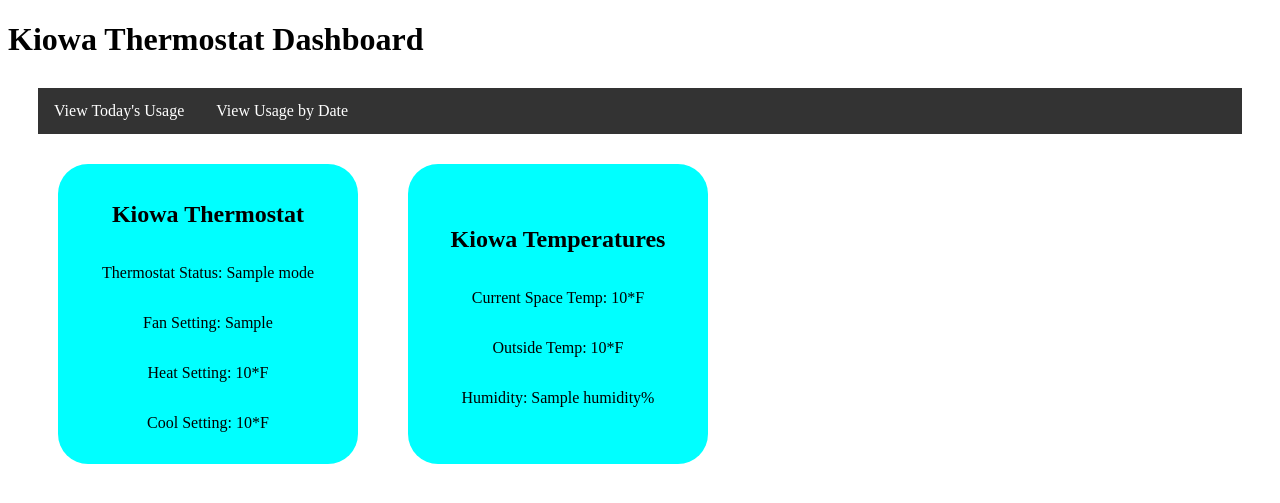
After one commit to sailcali/kiowa-monitor-API, a Flask app: template app/templates/venstar_dashboard.html in a window 1280 px wide. The commit adds this page. Shown: the top 503 px of the page. Run offline with Flask 2, Linux system fonts and the light colour scheme; the template is opened without the code that fills it: most values are stand-ins (such as "Sample title", 1, 10 or a date in 2020); parts of the project's set-up code (start-up, migrations or seed data) failed here and were passed over.

Commit message:
added dashboard html endpoint

```diff
--- a/app/__init__.py
+++ b/app/__init__.py
@@ -30,7 +30,8 @@ def create_app(test_config=None):
     migrate.init_app(app, db)
 
     # Register Blueprints here
-    from .routes import venstar_bp, login_bp
+    from .routes import temps_bp, venstar_bp, login_bp
+    app.register_blueprint(temps_bp)
     app.register_blueprint(venstar_bp)
     app.register_blueprint(login_bp)
 
--- a/app/routes.py
+++ b/app/routes.py
@@ -1,10 +1,19 @@
-from flask import Blueprint, jsonify, make_response, abort, render_template
+from flask import Blueprint, jsonify, make_response, request, abort, render_template
 from flask.signals import request_finished
 from app import db
 from app.models import VenstarTemp
 from datetime import datetime, timedelta, date
+import requests
+from dotenv import load_dotenv
+import os
 
-venstar_bp = Blueprint('venstar_bp', __name__, url_prefix='/temps')
+load_dotenv()
+IP = os.environ.get("VENSTAR_IP")
+VENSTAR_INFO_URL = 'http://' + IP + '/query/info'
+VENSTAR_SENSOR_URL = 'http://' + IP + '/query/sensors'
+
+temps_bp = Blueprint('temps_bp', __name__, url_prefix='/temps')
+venstar_bp = Blueprint('venstar_bp', __name__, url_prefix='/venstar')
 login_bp = Blueprint('login_bp', __name__, url_prefix='/')
 
 @login_bp.route("", methods=['GET'])
@@ -12,6 +21,60 @@ def login():
     return jsonify(['/temps', 'temps/<requested_date>', '/temps/today', '/temps/today_api'])
 
 @venstar_bp.route("", methods=['GET'])
+def venstar_dashboard():
+    """Main dashboard for VENSTAR thermostat. Gathers data from the unit (and database for humidity) and renders the page"""
+
+    # Gather all necessary data
+    info_response = requests.get(VENSTAR_INFO_URL)
+    info = info_response.json()
+    sensor_response = requests.get(VENSTAR_SENSOR_URL)
+    sensors = sensor_response.json()
+    recent_data = VenstarTemp.query.order_by(VenstarTemp.time.desc()).first()
+
+    # Gather the outdoor temp
+    remote_temp = 'N/A' # set to N/A in case its not found!
+    for sensor in sensors['sensors']:
+        if sensor['name'] == 'Remote':
+            remote_temp = sensor['temp']
+
+    # Change mode data (0,1,2,3) to understandable strings
+    if info['mode'] == 0:
+        thermostat_mode = 'OFF'
+    elif info['mode'] == 1:
+        thermostat_mode = 'HEAT'
+    elif info['mode'] == 2:
+        thermostat_mode = 'COOL'
+    else:
+        thermostat_mode = 'AUTO'
+    if info['fan'] == 0:
+        fan_setting = 'AUTO'
+    else:
+        fan_setting = 'ON'
+    data = {'current_temp': info['spacetemp'], 'outside_temp': remote_temp,
+            'heat_temp': info['heattemp'], 'cool_temp': info['cooltemp'],
+            'mode': thermostat_mode, 'fan_setting': fan_setting, 'humidity': recent_data.humidity}
+    return render_template('venstar_dashboard.html', data=data)
+
+@venstar_bp.route("", methods=['PUT'])
+def venstar_changes():
+    pass
+    # email = request.form.get('email')
+    # password = request.form.get('password')
+    # remember = True if request.form.get('remember') else False
+
+    # user = User.query.filter_by(email=email).first()
+
+    # # check if the user actually exists
+    # # take the user-supplied password, hash it, and compare it to the hashed password in the database
+    # if not user or not check_password_hash(user.password, password):
+    #     flash('Please check your login details and try again.')
+    #     return redirect(url_for('auth.login')) # if the user doesn't exist or password is wrong, reload the page
+
+    # # if the above check passes, then we know the user has the right credentials
+    # login_user(user, remember=remember)
+    # return redirect(url_for('main.profile'))
+
+@temps_bp.route("", methods=['GET'])
 def display_recent_temps():
     start_time = datetime.now() - timedelta(days=1)
     temps = VenstarTemp.query.filter(VenstarTemp.time>start_time).all()
@@ -20,7 +83,7 @@ def display_recent_temps():
         data[datetime.strftime(temp.time, '%Y-%b-%d %H:%M')] = [temp.local_temp, temp.pi_temp, temp.remote_temp, temp.humidity]
     return make_response(data)
 
-@venstar_bp.route("/<requested_date>", methods=["GET"])
+@temps_bp.route("/<requested_date>", methods=["GET"])
 def display_temps_by_date(requested_date):
     try:
         start_date = datetime.strptime(requested_date, '%Y-%m-%d')
@@ -31,12 +94,24 @@ def display_temps_by_date(requested_date):
             abort(404)
     end_time = start_date + timedelta(days=1)
     temps = VenstarTemp.query.filter(VenstarTemp.time>start_date, VenstarTemp.time<end_time).all()
-    data = {}
-    for temp in temps:
-        data[datetime.strftime(temp.time, '%Y-%b-%d %H:%M')] = [temp.local_temp, temp.pi_temp, temp.remote_temp, temp.humidity]
-    return make_response(data)
+    data = {'data': []}
+    for i in range(len(temps)):
+        if i > 0:
+            last_heat_time = temps[i-1].heat_runtime
+            last_cool_time = temps[i-1].cool_runtime
+        else:
+            last_heat_time = 0
+            last_cool_time = 0
+        data['data'].append({'time': datetime.strftime(temps[i].time, '%Y-%b-%d %H:%M'),
+                     'local_temp': temps[i].local_temp,
+                     'pi_temp': temps[i].pi_temp,
+                     'remote_temp': temps[i].remote_temp,
+                     'humidity': temps[i].humidity,
+                     'heat_time': temps[i].heat_runtime - last_heat_time,
+                     'cool_time': temps[i].cool_runtime - last_cool_time})
+    return render_template('index.html', data=data)
 
-@venstar_bp.route("/today_api", methods=["GET"])
+@temps_bp.route("/today_api", methods=["GET"])
 def return_temps_for_api():
     start_date = date.today()
     start_time = datetime.combine(start_date, datetime.min.time())
@@ -61,7 +136,7 @@ def return_temps_for_api():
     response.headers['Access-Control-Allow-Origin'] = '*'
     return response
 
-@venstar_bp.route("/today", methods=["GET"])
+@temps_bp.route("/today", methods=["GET"])
 def display_temps_from_today():
     start_date = date.today()
     start_time = datetime.combine(start_date, datetime.min.time())
--- /dev/null
+++ b/app/static/css/venstar.css
@@ -0,0 +1,51 @@
+nav ul {
+    list-style-type: none;
+    margin: 30px;
+    padding: 0;
+    overflow: hidden;
+    background-color: #333;
+  }
+
+nav li {
+    float: left;
+  }
+
+nav li a {
+    display: block;
+    color: white;
+    text-align: center;
+    padding: 14px 16px;
+    text-decoration: none;
+  }
+
+nav li a:hover {
+    background-color: #111;
+  }
+main {
+    display: flex;
+    flex-direction: row;
+}
+
+#thermostatContainer {
+    background-color: aqua;
+    gap: 50;
+    border-radius: 30px;
+    height: 300px;
+    width: 300px;
+    margin-left: 50px;
+    display: flex;
+    flex-direction: column;
+    align-items: center;
+    justify-content: center;
+}
+#temperatureContainer {
+    background-color: aqua;
+    border-radius: 30px;
+    height: 300px;
+    width: 300px;
+    margin-left: 50px;
+    display: flex;
+    flex-direction: column;
+    align-items: center;
+    justify-content: center;
+}
--- a/app/templates/index.html
+++ b/app/templates/index.html
@@ -1,7 +1,7 @@
 <!DOCTYPE html>
 <html lang="en">
 <head>
-	<title>Today's Temperatures at Kiowa</title>
+	<title>Today's Temps at Kiowa</title>
 
 	<meta charset="UTF-8">
 	<meta name="viewport" content="width=device-width, initial-scale=1">
--- /dev/null
+++ b/app/templates/venstar_dashboard.html
@@ -0,0 +1,36 @@
+<!DOCTYPE html>
+<html lang="en">
+<head>
+	<title>Thermostat Dashboard</title>
+    <link rel="icon" type="image/png" href="{{ url_for('static', filename='images/icons/favicon.ico') }}"/>
+	<link rel="stylesheet" type="text/css" href="{{ url_for('static', filename='css/venstar.css') }}">
+	<meta charset="UTF-8">
+	<meta name="viewport" content="width=device-width, initial-scale=1">
+</head>
+<body>
+    <header>
+        <h1>Kiowa Thermostat Dashboard</h1>
+    </header>
+    <nav>
+        <ul>
+            <li><a>View Today's Usage</a></li>
+            <li><a>View Usage by Date</a></li>
+        </ul>
+    </nav>
+    <main>
+        <section id="thermostatContainer">
+            <h1>Kiowa Thermostat</h1>
+            <p>Thermostat Status: {{data.mode}}</p>
+            <p>Fan Setting: {{data.fan_setting}}</p>
+            <p>Heat Setting: {{data.heat_temp}}*F</p>
+            <p>Cool Setting: {{data.cool_temp}}*F</p>
+
+        </section>
+        <section id="temperatureContainer">
+            <h1>Kiowa Temperatures</h1>
+            <p>Current Space Temp: {{data.current_temp}}*F</p>
+            <p>Outside Temp: {{data.outside_temp}}*F</p>
+            <p>Humidity: {{data.humidity}}%</p>
+        </section>
+    </main>
+</body>
```
Also changed, not shown: app/static/images/icons/favicon.ico, app/static/images/icons/favicon3.ico (added).
